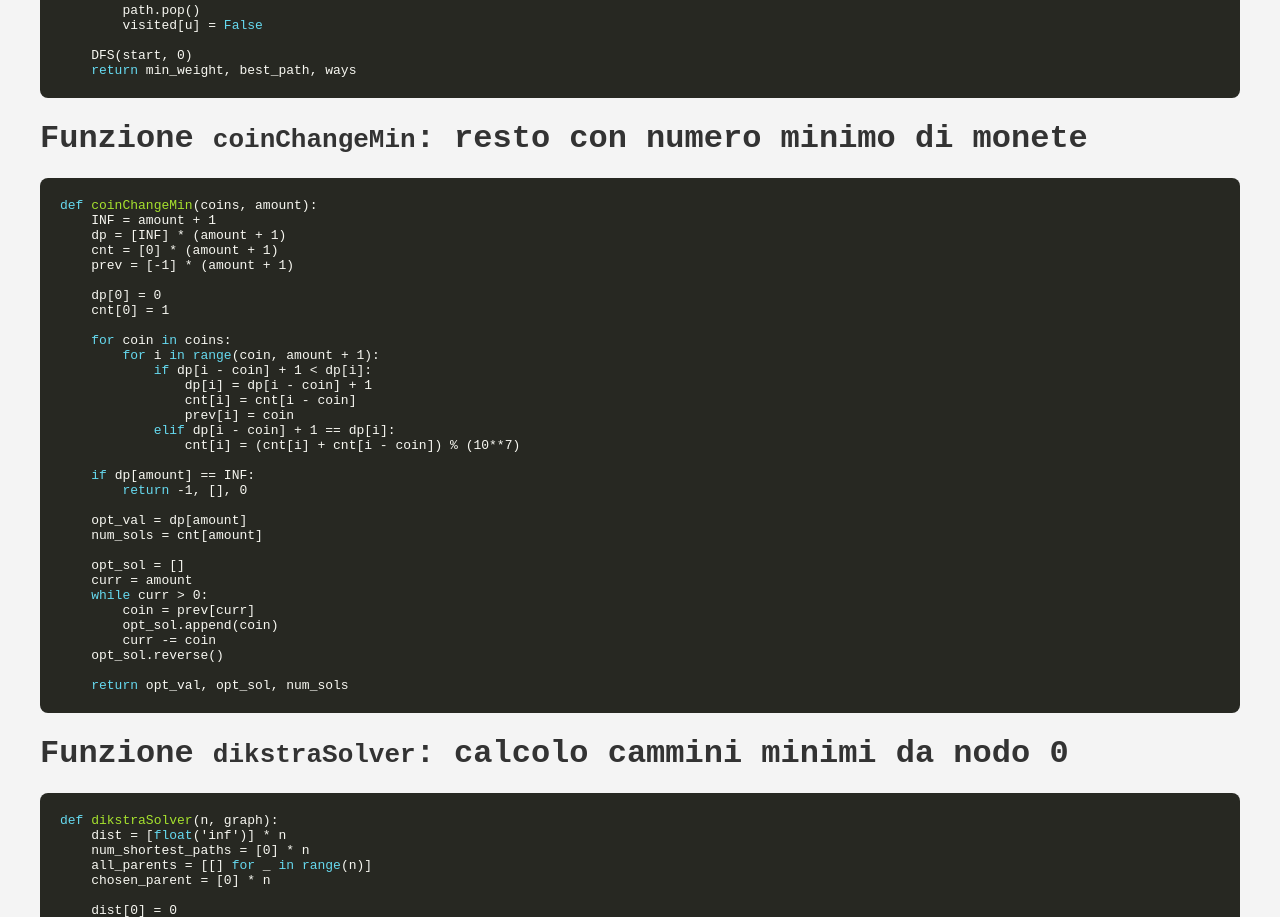
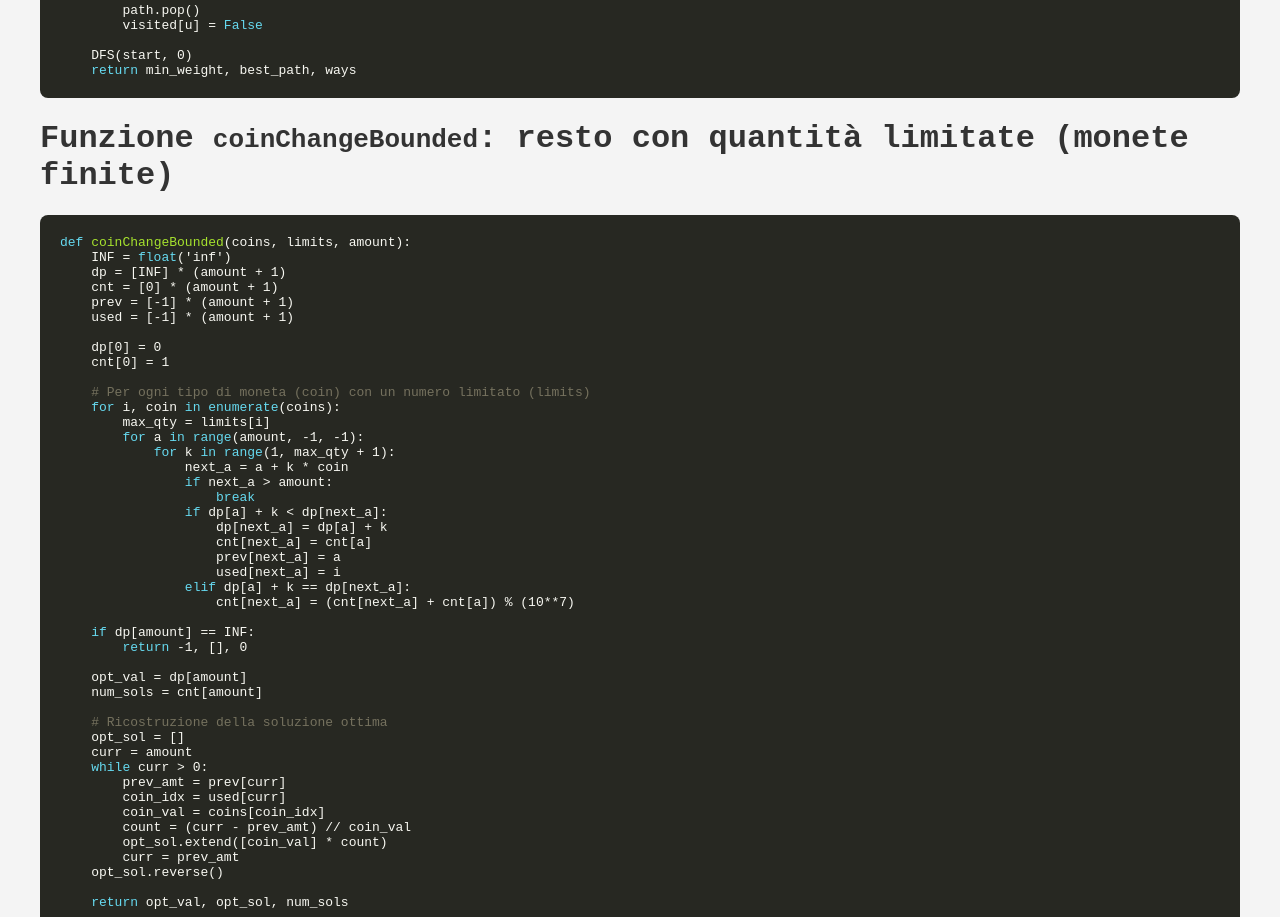
Before and after one commit to fcrocco95/TestHTML, a plain HTML site: page index.html in a window 1280 px wide. Shown: the part 1720-2637 px from the top of the page. Drawn offline with Linux system fonts and the light colour scheme.

Commit message:
Update index.html

```diff
--- a/index.html
+++ b/index.html
@@ -140,24 +140,32 @@ min_weight, best_path, ways = <span class="function">graphExplorerDFSPlusVincoli
     <span class="keyword">return</span> min_weight, best_path, ways
 </code></pre>
 
-  <h1>Funzione <code>coinChangeMin</code>: resto con numero minimo di monete</h1>
-<pre><code><span class="keyword">def</span> <span class="function">coinChangeMin</span>(coins, amount):
-    INF = amount + 1
+  <h1>Funzione <code>coinChangeBounded</code>: resto con quantità limitate (monete finite)</h1>
+<pre><code><span class="keyword">def</span> <span class="function">coinChangeBounded</span>(coins, limits, amount):
+    INF = <span class="keyword">float</span>('inf')
     dp = [INF] * (amount + 1)
     cnt = [0] * (amount + 1)
     prev = [-1] * (amount + 1)
+    used = [-1] * (amount + 1)
 
     dp[0] = 0
     cnt[0] = 1
 
-    <span class="keyword">for</span> coin <span class="keyword">in</span> coins:
-        <span class="keyword">for</span> i <span class="keyword">in</span> <span class="keyword">range</span>(coin, amount + 1):
-            <span class="keyword">if</span> dp[i - coin] + 1 &lt; dp[i]:
-                dp[i] = dp[i - coin] + 1
-                cnt[i] = cnt[i - coin]
-                prev[i] = coin
-            <span class="keyword">elif</span> dp[i - coin] + 1 == dp[i]:
-                cnt[i] = (cnt[i] + cnt[i - coin]) % (10**7)
+    <span class="comment"># Per ogni tipo di moneta (coin) con un numero limitato (limits)</span>
+    <span class="keyword">for</span> i, coin <span class="keyword">in</span> <span class="keyword">enumerate</span>(coins):
+        max_qty = limits[i]
+        <span class="keyword">for</span> a <span class="keyword">in</span> <span class="keyword">range</span>(amount, -1, -1):
+            <span class="keyword">for</span> k <span class="keyword">in</span> <span class="keyword">range</span>(1, max_qty + 1):
+                next_a = a + k * coin
+                <span class="keyword">if</span> next_a &gt; amount:
+                    <span class="keyword">break</span>
+                <span class="keyword">if</span> dp[a] + k &lt; dp[next_a]:
+                    dp[next_a] = dp[a] + k
+                    cnt[next_a] = cnt[a]
+                    prev[next_a] = a
+                    used[next_a] = i
+                <span class="keyword">elif</span> dp[a] + k == dp[next_a]:
+                    cnt[next_a] = (cnt[next_a] + cnt[a]) % (10**7)
 
     <span class="keyword">if</span> dp[amount] == INF:
         <span class="keyword">return</span> -1, [], 0
@@ -165,16 +173,21 @@ min_weight, best_path, ways = <span class="function">graphExplorerDFSPlusVincoli
     opt_val = dp[amount]
     num_sols = cnt[amount]
 
+    <span class="comment"># Ricostruzione della soluzione ottima</span>
     opt_sol = []
     curr = amount
     <span class="keyword">while</span> curr &gt; 0:
-        coin = prev[curr]
-        opt_sol.append(coin)
-        curr -= coin
+        prev_amt = prev[curr]
+        coin_idx = used[curr]
+        coin_val = coins[coin_idx]
+        count = (curr - prev_amt) // coin_val
+        opt_sol.extend([coin_val] * count)
+        curr = prev_amt
     opt_sol.reverse()
 
     <span class="keyword">return</span> opt_val, opt_sol, num_sols
 </code></pre>
+
 
 
   <h1>Funzione <code>dikstraSolver</code>: calcolo cammini minimi da nodo 0</h1>
```
